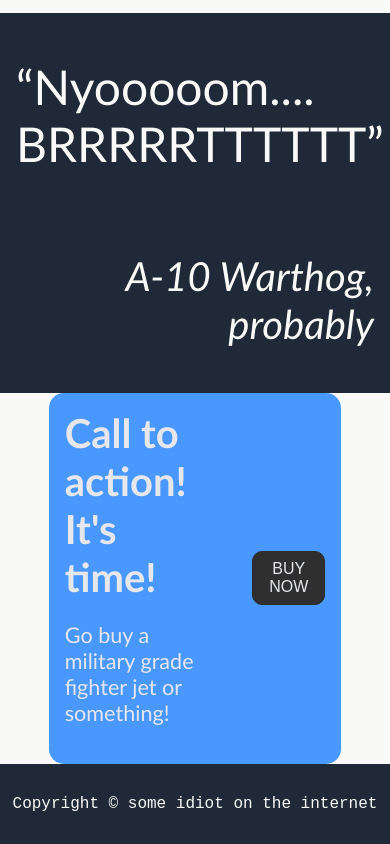
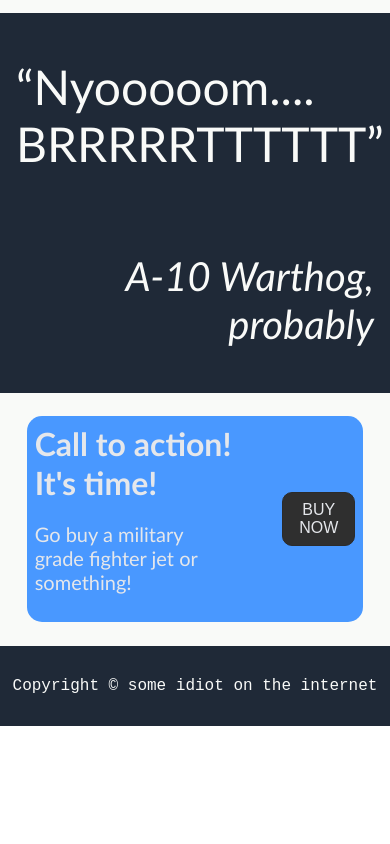
Before and after one commit to Shack-de-Shnaek/test-landing-page, a plain HTML site: page index.html in a window 390 px wide. Shown: the part 2360-3204 px from the top of the page. After the commit the page ends 3086 px from the top, so only its background shows below. Drawn offline with Linux system fonts and the light colour scheme.

Commit message:
fixed something

```diff
--- a/style.css
+++ b/style.css
@@ -308,7 +308,24 @@ footer {
         padding: 1rem;
     }
 
+    .cta-section {
+        padding: 0.5rem;
+    }
+
     .cta-container {
-        padding: 1rem;
+        padding: 0.5rem;
+        width: 90%;
+    }
+
+    /* .cta-text-container {
+        width: 90%;
+    } */
+
+    .cta-text-container > h5 {
+        font-size: 2rem;
+    }
+
+    .cta-text-container > p {
+        font-size: 1.25rem;
     }
 }
```
